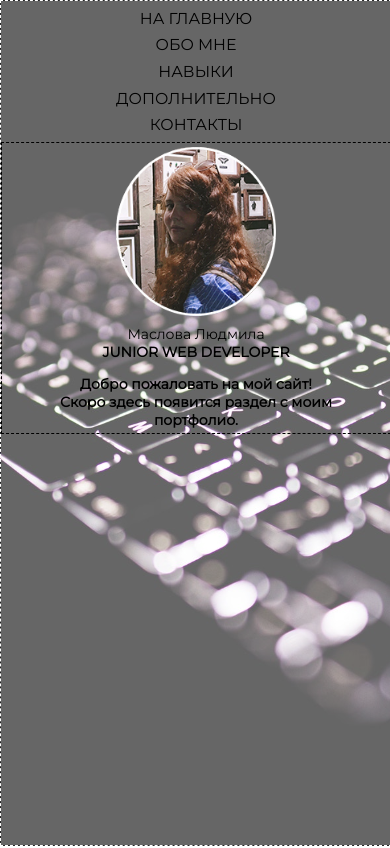
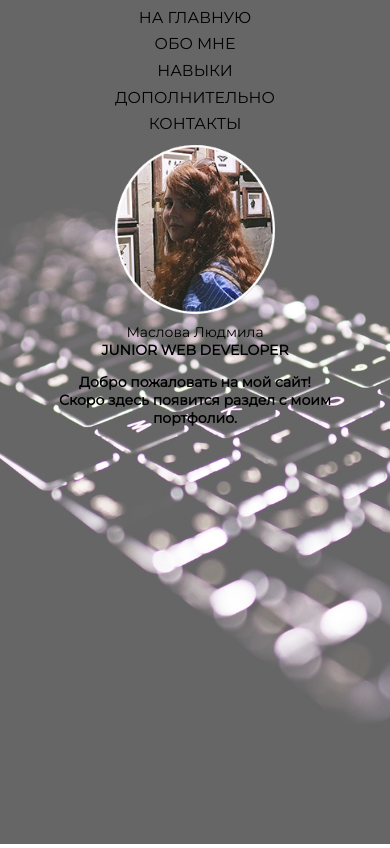
Before and after one commit to maslovalyudmila/maslovalyudmila.github.io, a plain HTML site: page index.html in a window 390 px wide. Shown: the top 848 px of the page. Drawn offline with Linux system fonts and the light colour scheme; files whose address does not match are found by name.

Commit message:
Update media.css

```diff
--- a/css/media.css
+++ b/css/media.css
@@ -1,11 +1,7 @@
-@media (max-width: 760px) {
+@media (max-width: 768px) {
 
     body {
         font-size: 14px;
-    }
-
-    .header-wrapper {
-        border: 1px dashed white;
     }
 
     .menu {
@@ -24,7 +20,6 @@
         flex-flow: column;
         align-items: center;
         padding: 1vw;
-        border: 1px dashed black;
         font-size: 1em;
     }
 
```
